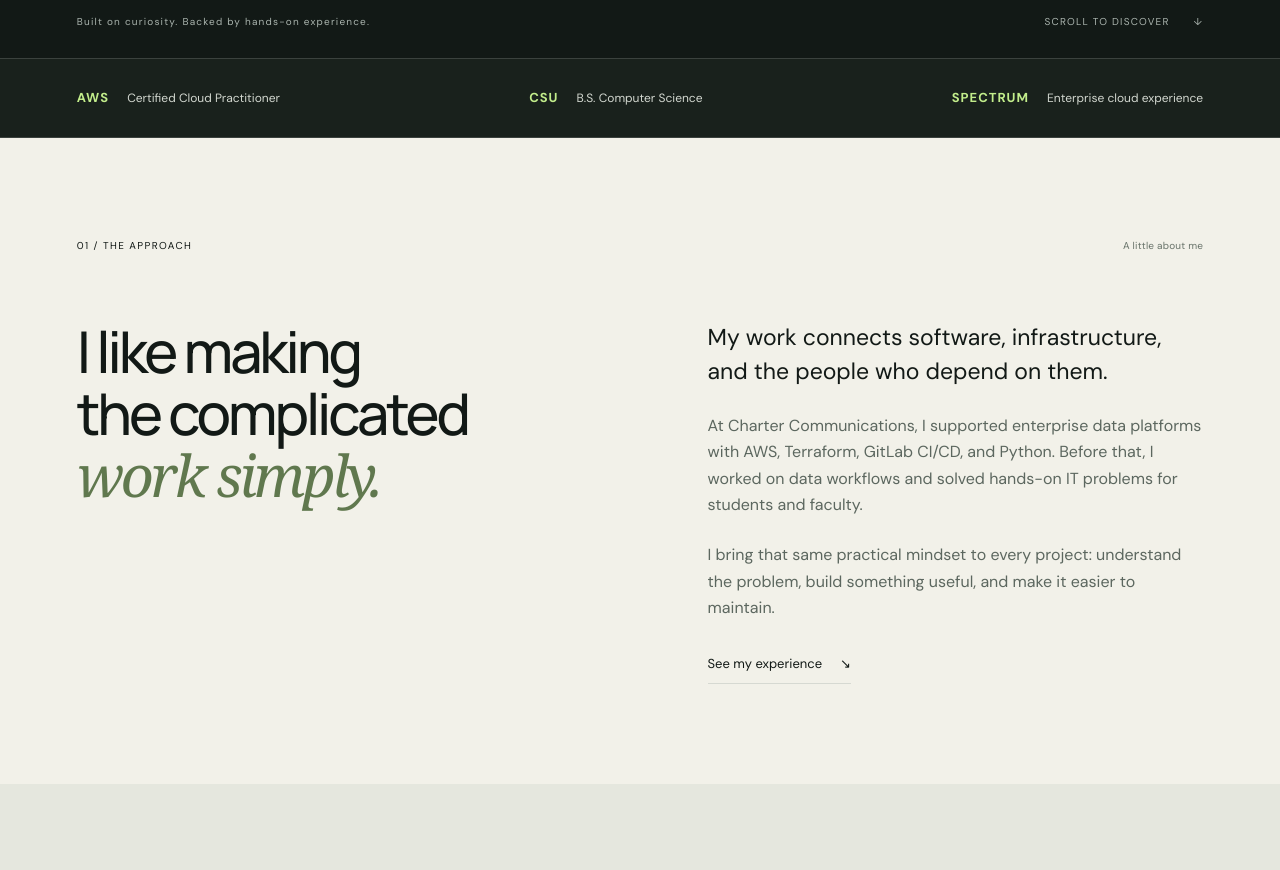
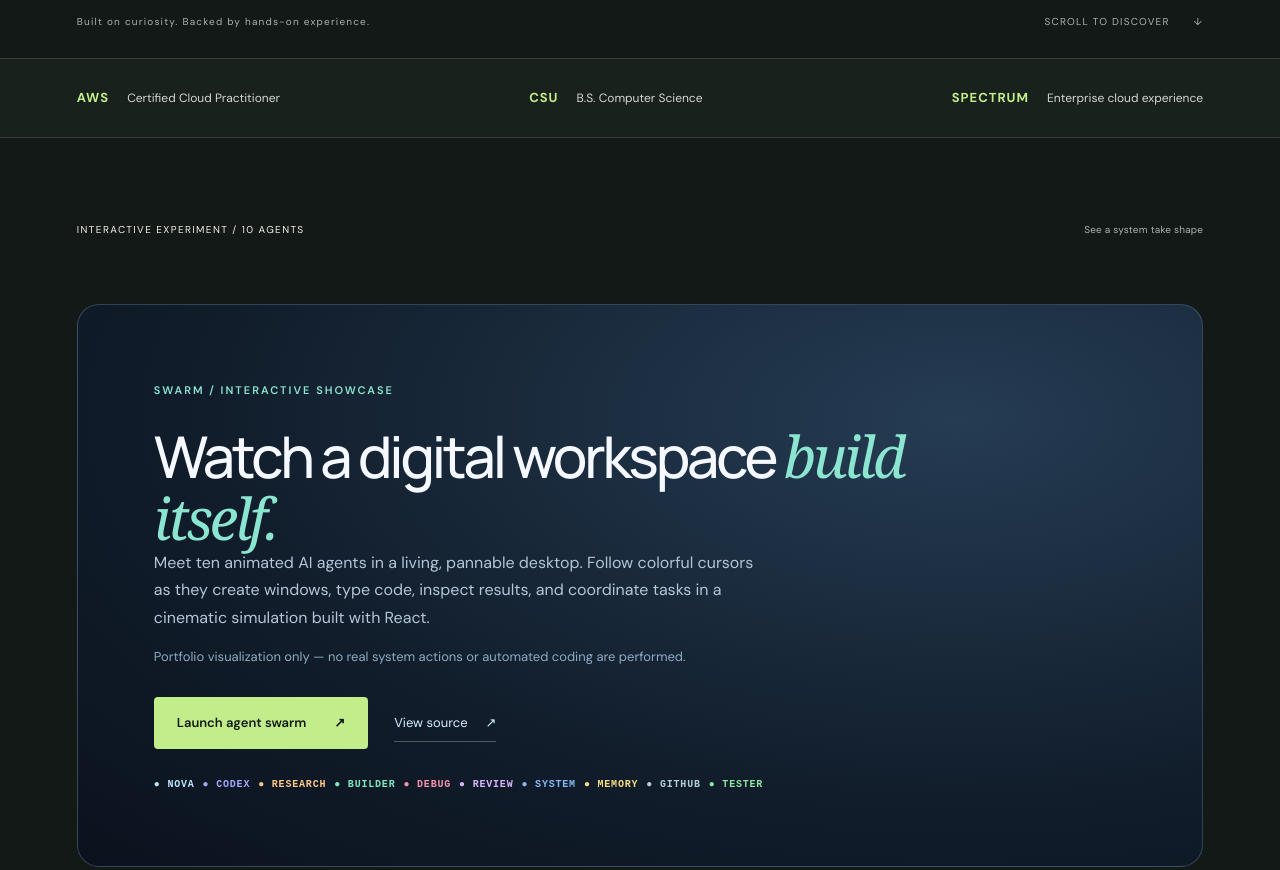
Before and after one commit to SEblakebrown/blake-portfolio, a plain HTML site: page index.html in a window 1280 px wide. Shown: the part 740-1610 px from the top of the page. Drawn offline with Linux system fonts and the light colour scheme.

Commit message:
feat: showcase agent swarm on portfolio homepage

```diff
--- a/index.html
+++ b/index.html
@@ -10,7 +10,7 @@
 </head>
 <body>
 <a class="skip-link" href="#main">Skip to content</a><div class="scroll-progress" aria-hidden="true"></div>
-<header class="header"><a class="wordmark" href="#home" aria-label="Blake Brown home">blake brown<span>●</span></a><nav aria-label="Main navigation"><a href="#work">Work</a><a href="#experience">Experience</a><a href="#resume">Resume</a><a class="nav-contact" href="#contact">Let’s talk <span aria-hidden="true">↗</span></a></nav></header>
+<header class="header"><a class="wordmark" href="#home" aria-label="Blake Brown home">blake brown<span>●</span></a><nav aria-label="Main navigation"><a href="#work">Work</a><a href="swarm.html">Agent Swarm ↗</a><a href="#experience">Experience</a><a href="#resume">Resume</a><a class="nav-contact" href="#contact">Let’s talk <span aria-hidden="true">↗</span></a></nav></header>
 <main id="main">
 <section class="hero section" id="home" aria-labelledby="hero-title">
 <div class="hero-meta"><span class="availability"><i></i> Open to engineering opportunities</span><span>BASED IN COLORADO · BUILDING EVERYWHERE</span></div>
@@ -19,6 +19,17 @@
 <div class="hero-bottom"><span>Built on curiosity. Backed by hands-on experience.</span><a href="#about">SCROLL TO DISCOVER <span>↓</span></a></div>
 </section>
 <section class="credentials" aria-label="Professional highlights"><span>AWS <strong>Certified Cloud Practitioner</strong></span><span>CSU <strong>B.S. Computer Science</strong></span><span>SPECTRUM <strong>Enterprise cloud experience</strong></span></section>
+<section class="section" id="swarm-preview" aria-labelledby="swarm-title" style="padding-top:84px;padding-bottom:84px">
+<div class="section-marker reveal"><span>INTERACTIVE EXPERIMENT / 10 AGENTS</span><span>See a system take shape</span></div>
+<div class="reveal" style="margin-top:32px;padding:clamp(28px,6vw,76px);background:radial-gradient(ellipse at 78% 20%,#253c53,#111d2b 60%,#0b121e);border:1px solid #58738b80;border-radius:22px;color:#e8f4ff;position:relative;overflow:hidden">
+<p class="eyebrow" style="color:#8be5d0">SWARM / INTERACTIVE SHOWCASE</p>
+<h2 id="swarm-title" style="color:#f5f9ff;max-width:750px">Watch a digital workspace <em style="color:#8be5d0">build itself.</em></h2>
+<p style="color:#b3c5d8;max-width:610px;line-height:1.7">Meet ten animated AI agents in a living, pannable desktop. Follow colorful cursors as they create windows, type code, inspect results, and coordinate tasks in a cinematic simulation built with React.</p>
+<p style="color:#8dabc2;font-size:13px;margin-top:15px">Portfolio visualization only — no real system actions or automated coding are performed.</p>
+<div class="actions" style="margin-top:30px"><a class="button primary" href="swarm.html">Launch agent swarm <span>↗</span></a><a class="text-link" style="color:#d3efff" href="https://github.com/SEblakebrown/blake-portfolio">View source <span>↗</span></a></div>
+<div aria-hidden="true" style="margin-top:30px;display:flex;gap:8px;flex-wrap:wrap;font:700 10px ui-monospace,monospace;letter-spacing:.08em">
+<span style="color:#b9e7ff">● NOVA</span><span style="color:#a5a7ff">● CODEX</span><span style="color:#ffc887">● RESEARCH</span><span style="color:#7ee8c0">● BUILDER</span><span style="color:#f794ad">● DEBUG</span><span style="color:#d8b6ff">● REVIEW</span><span style="color:#83baf5">● SYSTEM</span><span style="color:#f7de83">● MEMORY</span><span style="color:#b5ccdb">● GITHUB</span><span style="color:#8fe6a0">● TESTER</span>
+</div></div></section>
 <section id="about" class="section about"><div class="section-marker reveal"><span>01 / THE APPROACH</span><span>A little about me</span></div><div class="about-grid"><h2 class="reveal">I like making<br>the complicated<br><em>work simply.</em></h2><div class="about-copy reveal"><p class="large-copy">My work connects software, infrastructure, and the people who depend on them.</p><p>At Charter Communications, I supported enterprise data platforms with AWS, Terraform, GitLab CI/CD, and Python. Before that, I worked on data workflows and solved hands-on IT problems for students and faculty.</p><p>I bring that same practical mindset to every project: understand the problem, build something useful, and make it easier to maintain.</p><a class="text-link" href="#experience">See my experience <span>↘</span></a></div></div></section>
 <section id="work" class="section work"><div class="section-marker reveal"><span>02 / SELECTED WORK</span><span>From infrastructure to interaction</span></div><div class="section-heading reveal"><h2>Built to <em>do something.</em></h2><p>A closer look at the systems I’ve worked on.<br>Professional projects are described without proprietary code.</p></div>
 <div class="projects">
```
